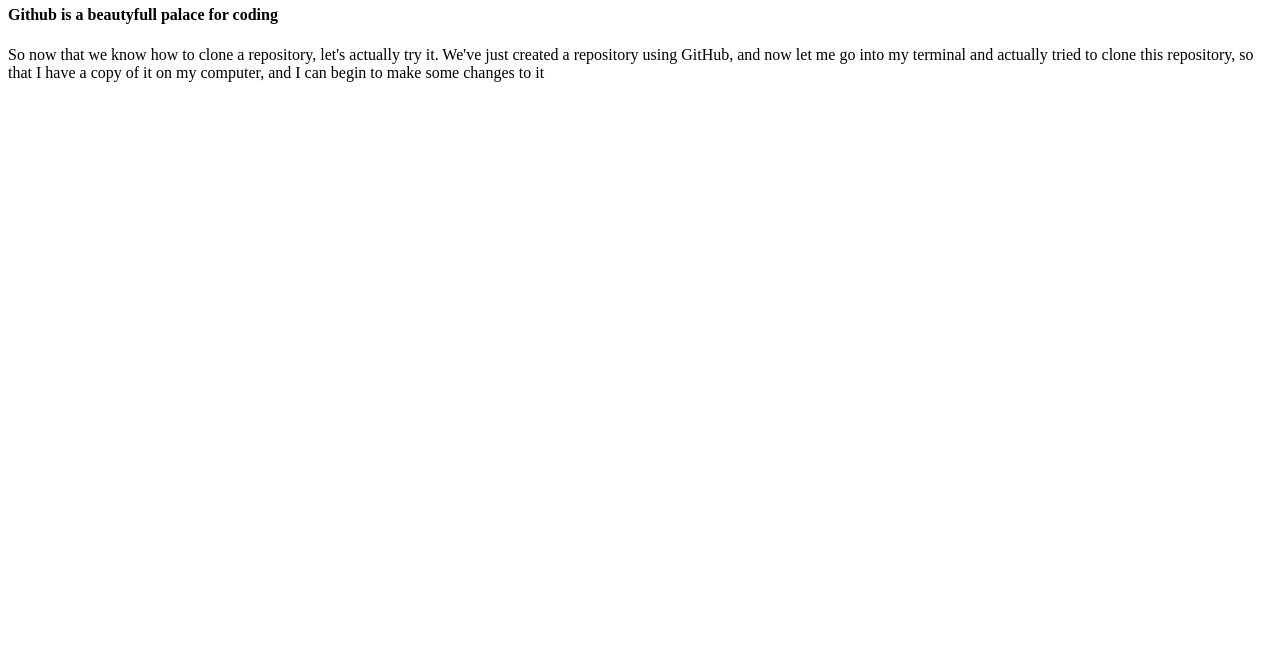
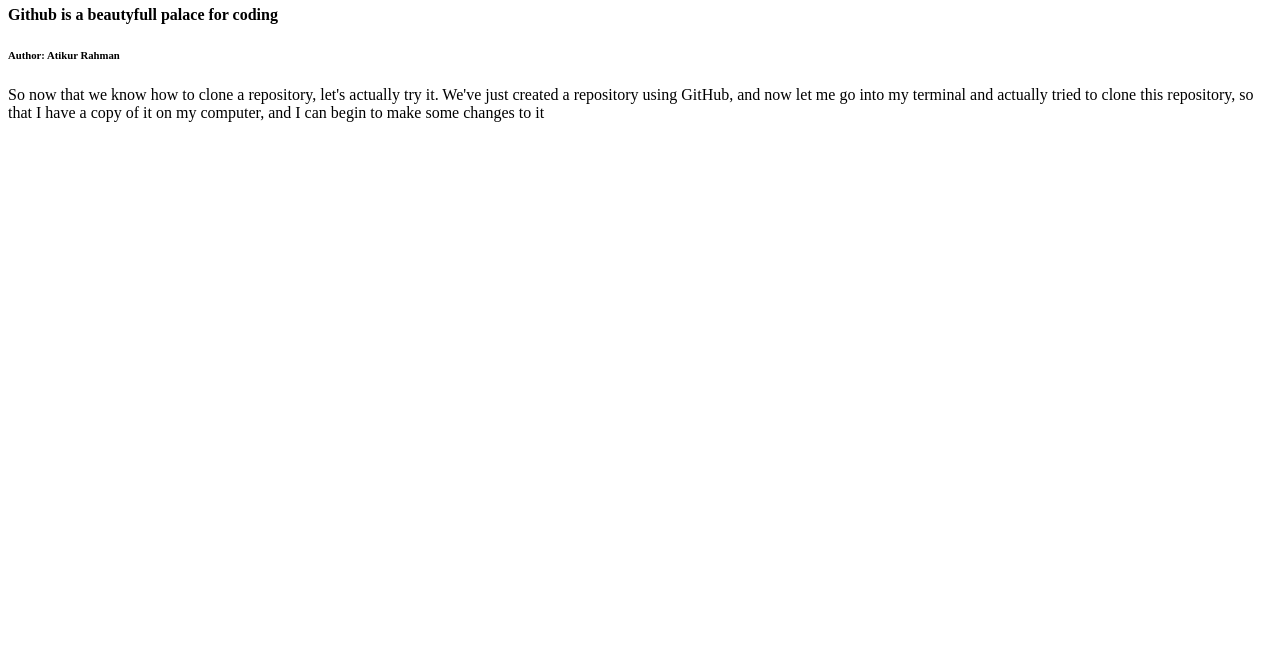
Before and after one commit to atikur20/firstGit, a plain HTML site: page index.html in a window 1280 px wide. Shown: the part 132-800 px from the top of the page. Drawn offline with Linux system fonts and the light colour scheme.

Commit message:
Add h6 tag

```diff
--- a/index.html
+++ b/index.html
@@ -7,6 +7,7 @@
         <h1>First Git Hub project</h1>
         <h1>First Git Hub project 2323</h1>
         <h4>Github is a beautyfull palace for coding</h4>
+        <h6>Author: Atikur Rahman </h6>
         <p>So now that we know how to clone a repository, let's actually try it. We've just created a repository using GitHub, and now let me go into my terminal and actually tried to clone this repository, so that I have a copy of it on my computer, and I can begin to make some changes to it</p>
     </body>
 </html>
```
